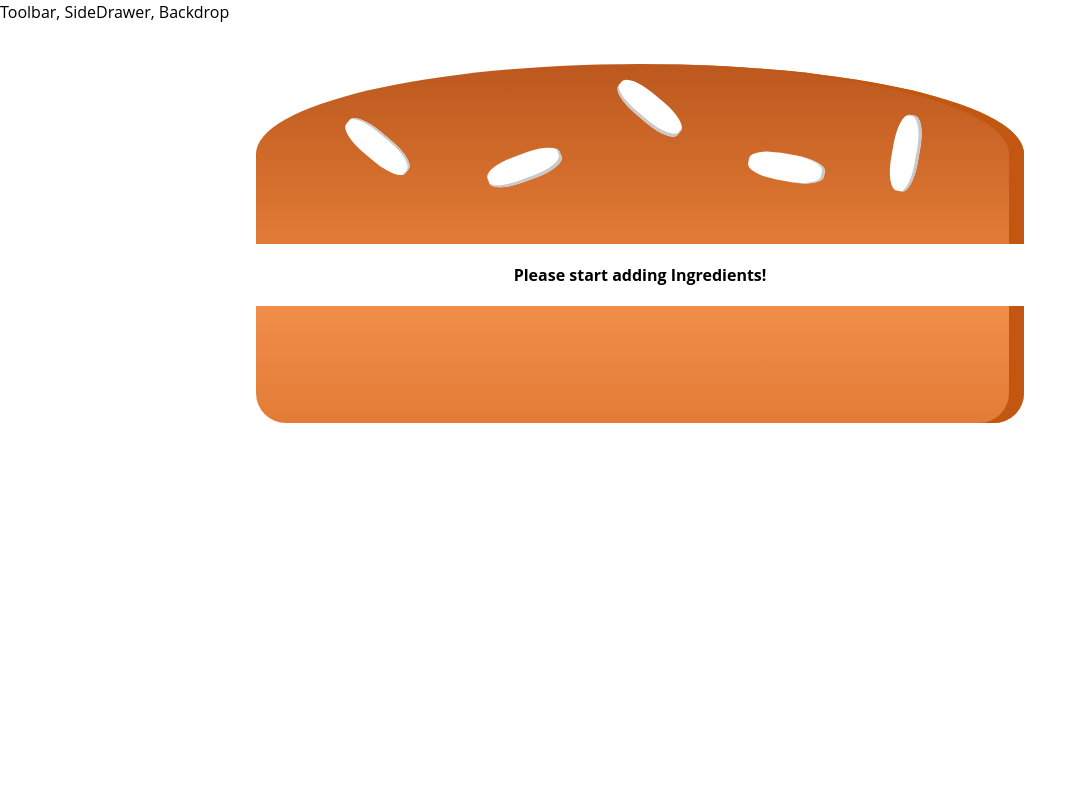
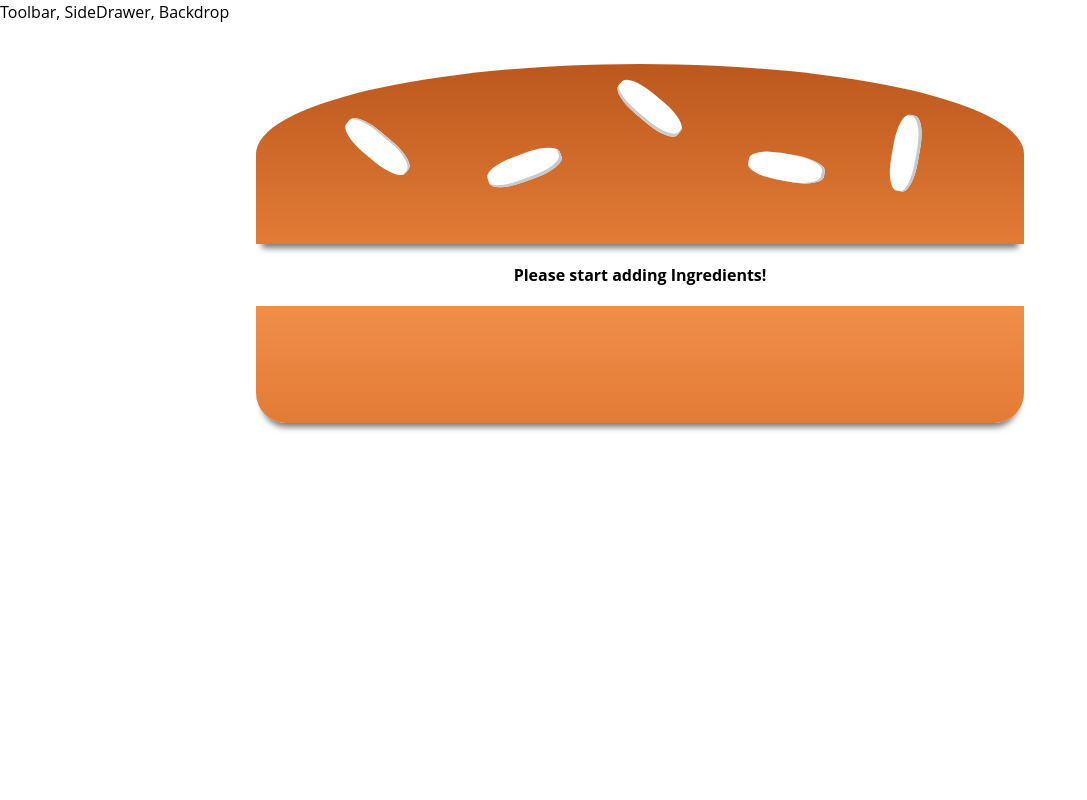
Before and after one commit to leonoronhas/burguer-builder, a React (Create React App) app: page / in a window 1280 px wide. Shown: the top 800 px of the page, without its empty margins (0-1087 px from the left). Built offline with nearby package versions, Linux system fonts and the light colour scheme.

Commit message:
Added shadow to ingredients

```diff
--- a/src/components/Burger/BurgerIngredient/BurgerIngredient.css
+++ b/src/components/Burger/BurgerIngredient/BurgerIngredient.css
@@ -5,6 +5,9 @@
   border-radius: 0 0 30px 30px;
   box-shadow: inset -15px 0 #c15711;
   margin: 2% auto;
+  -webkit-box-shadow: 0 10px 6px -6px #777;
+  -moz-box-shadow: 0 10px 6px -6px #777;
+       box-shadow: 0 10px 6px -6px #777;
 }
 
 .BreadTop {
@@ -15,6 +18,9 @@
   box-shadow: inset -15px 0 #c15711;
   margin: 2% auto;
   position: relative;
+  -webkit-box-shadow: 0 10px 6px -6px #777;
+  -moz-box-shadow: 0 10px 6px -6px #777;
+       box-shadow: 0 10px 6px -6px #777;
 }
 
 .Seeds1 {
@@ -86,6 +92,9 @@
   background: linear-gradient(#7f3608, #702e05);
   margin: 2% auto;
   border-radius: 15px;
+  -webkit-box-shadow: 0 10px 6px -6px #777;
+  -moz-box-shadow: 0 10px 6px -6px #777;
+       box-shadow: 0 10px 6px -6px #777;
 }
 
 .Cheese {
@@ -94,6 +103,9 @@
   margin: 2% auto;
   background: linear-gradient(#f4d004, #d6bb22);
   border-radius: 20px;
+  -webkit-box-shadow: 0 10px 6px -6px #777;
+  -moz-box-shadow: 0 10px 6px -6px #777;
+       box-shadow: 0 10px 6px -6px #777;
 }
 
 .Salad {
@@ -102,6 +114,9 @@
   margin: 2% auto;
   background: linear-gradient(#228c1d, #91ce50);
   border-radius: 20px;
+  -webkit-box-shadow: 0 10px 6px -6px #777;
+  -moz-box-shadow: 0 10px 6px -6px #777;
+       box-shadow: 0 10px 6px -6px #777;
 }
 
 .Bacon {
@@ -109,4 +124,7 @@
   height: 3%;
   background: linear-gradient(#bf3813, #c45e38);
   margin: 2% auto;
+  -webkit-box-shadow: 0 10px 6px -6px #777;
+  -moz-box-shadow: 0 10px 6px -6px #777;
+       box-shadow: 0 10px 6px -6px #777;
 }
```
